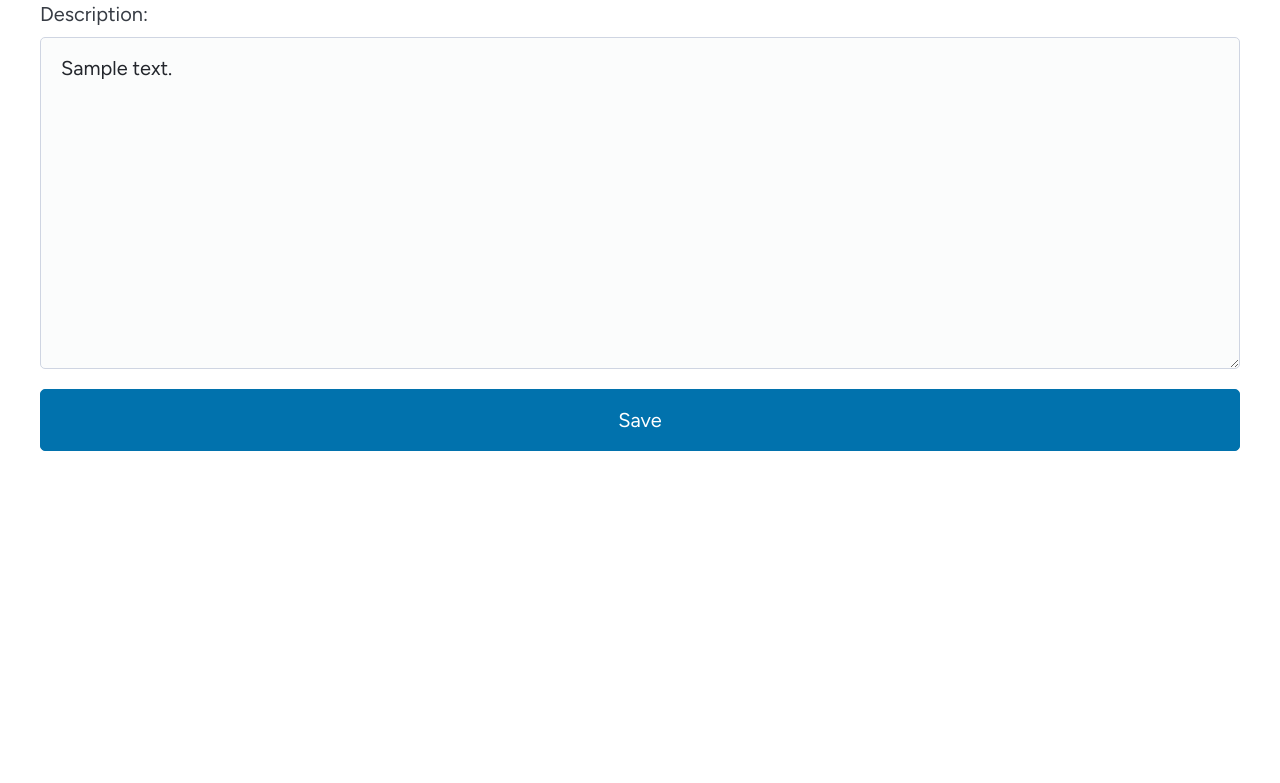
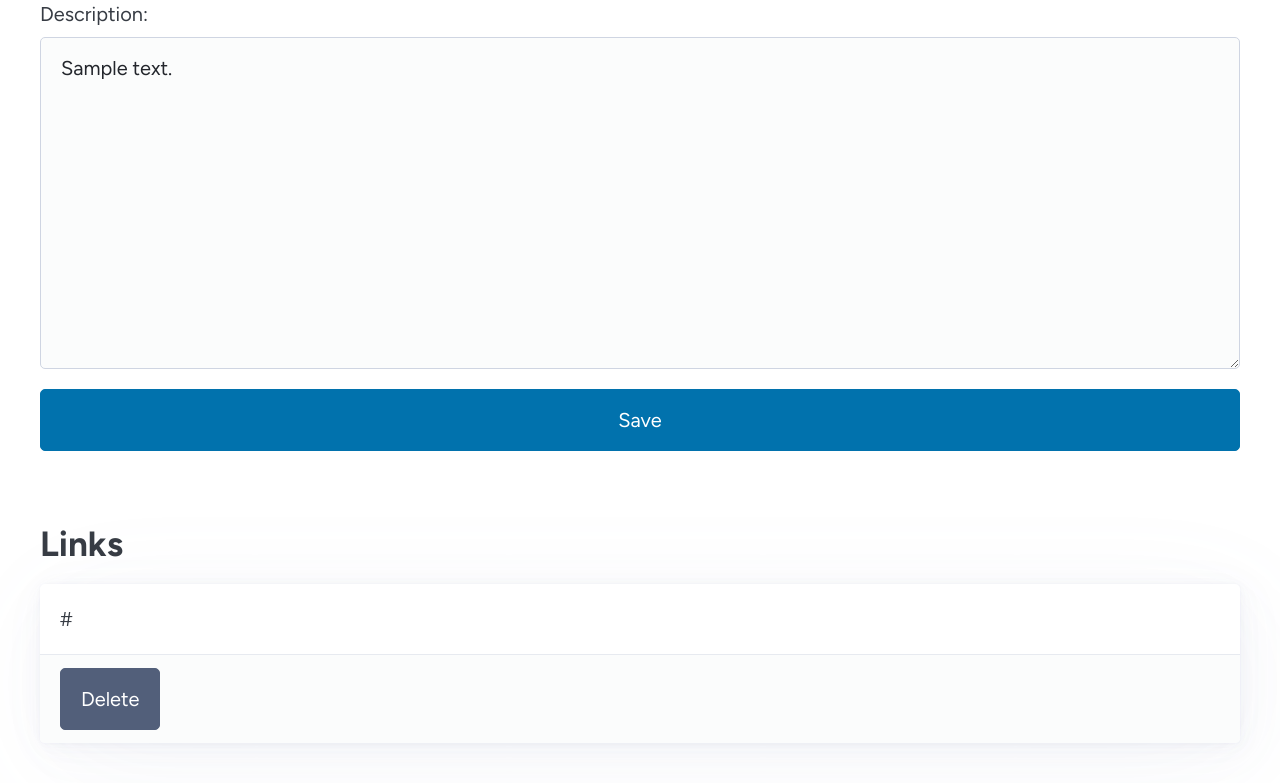
Before and after one commit to xtt28/onepage, a Django app: page /edit in a window 1280 px wide. Shown: the part 173-956 px from the top of the page. Before the commit the page ends 624 px from the top, so only its background shows below. Run offline with Django 5.2, Linux system fonts and the light colour scheme; a user stored in the database is signed in; tables that the repository leaves empty hold one stand-in row (values such as "Sample post"); some libraries are stand-ins or nearby versions.

Commit message:
Show created links in page editing view

```diff
--- a/onepage/pages/templates/pages/edit_page.html
+++ b/onepage/pages/templates/pages/edit_page.html
@@ -9,4 +9,17 @@
     {{ form }}
     <input type="submit" value="Save">
 </form>
+
+<h2>Links</h2>
+{% for link in form.instance.pagelink_set.all %}
+<article>
+    {{ link.url }}
+    <footer>
+        <button class="secondary">
+            Delete
+        </button>
+    </footer>
+</article>
+{% endfor %}
+
 {% endblock %}
```
